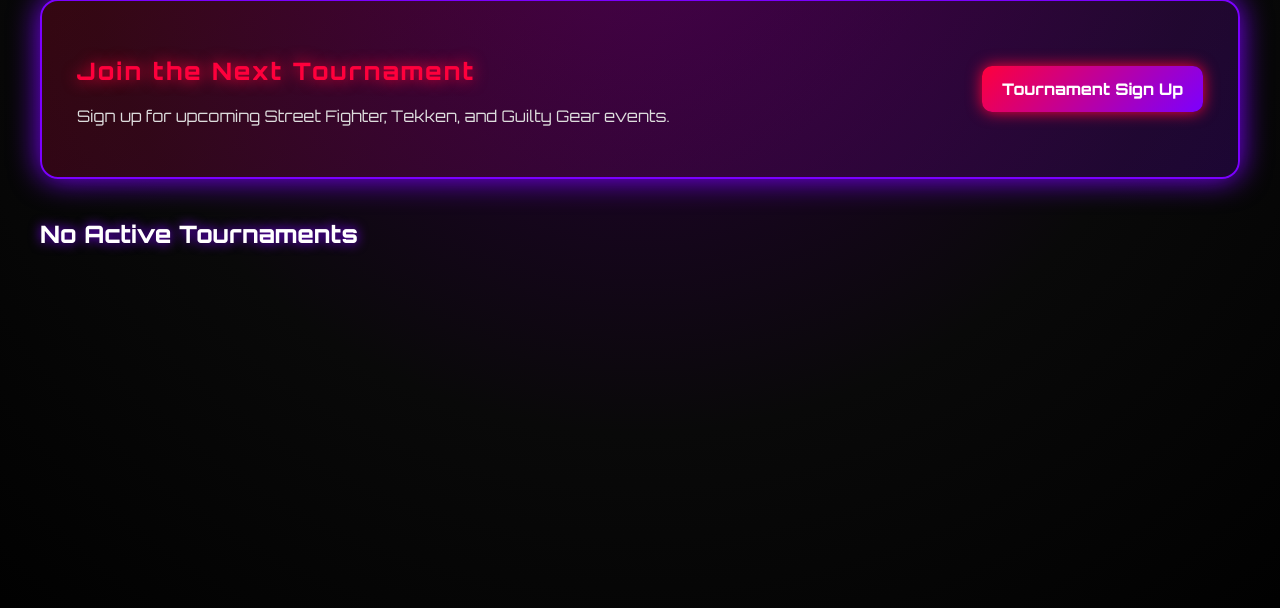
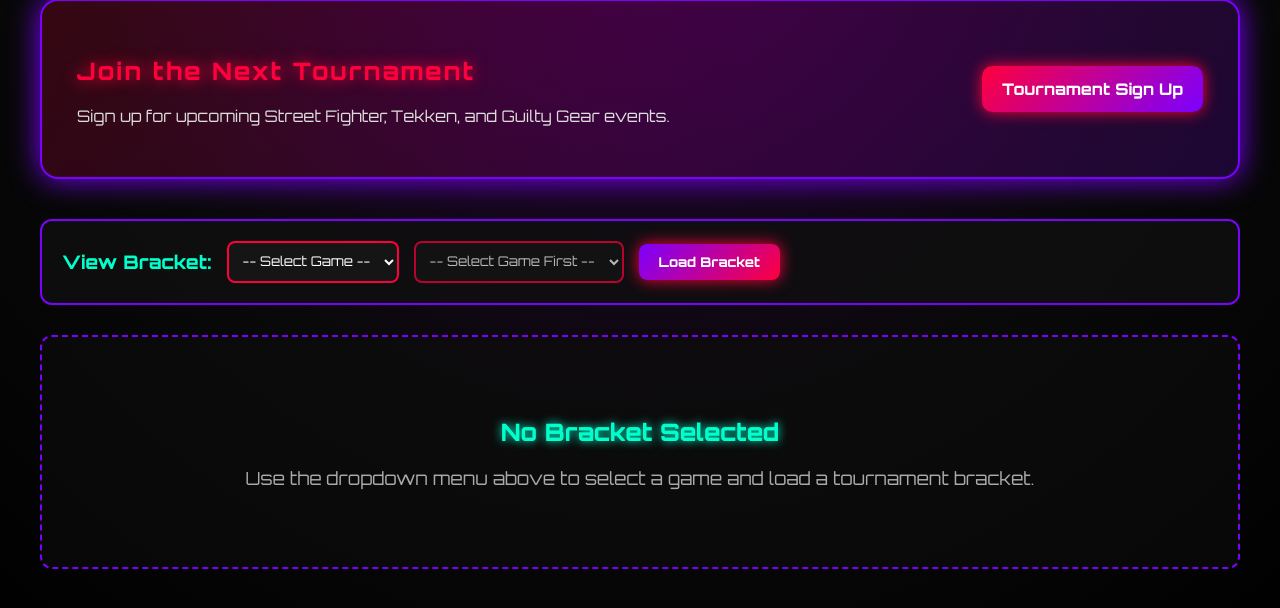
Before and after one commit to bbalamurali95/CSE-108, a Flask app: page /tournament in a window 1280 px wide. Shown: the part 130-738 px from the top of the page. Run offline with Flask 3, Linux system fonts and the light colour scheme.

Commit message:
updated tournament stuff

```diff
--- a/app.py
+++ b/app.py
@@ -290,7 +290,7 @@ def start_tournament():
     data = request.get_json()
     tournament = Tournament.query.get(data.get("tournament_id"))
 
-    players = tournament.pariticipants
+    players = tournament.participants
     random.shuffle(players)
     num_players = len(players)
 
--- a/static/script.js
+++ b/static/script.js
@@ -115,24 +115,6 @@ function joinTournament(event) {
     }
 }
 
-function startTournament(tournamentId) {
-    const xhttp = new XMLHttpRequest();
-    const body = {"tournament_id": tournamentId};
-
-    xhttp.open("POST", "/start_tournament", true);
-    xhttp.setRequestHeader("Content-Type", "application/json");
-    xhttp.send(JSON.stringify(body));
-
-    xhttp.onload = function() {
-        if (this.status === 200) {
-            alert("Tournament Started!");
-            window.location.reload();
-        } else {
-            alert("Error starting tournament.");
-        }
-    }
-}
-
 function filterTournaments() {
     const gameSelect = document.getElementById("gameSelect").value;
     const tourneySelect = document.getElementById("tournamentSelect");
@@ -158,6 +140,71 @@ function filterTournaments() {
             option.text = t.name;
             tourneySelect.appendChild(option);
         });
+    }
+}
+
+function filterAdminTournaments() {
+    const gameSelect = document.getElementById("adminGameSelect").value;
+    const tourneySelect = document.getElementById("adminTournamentSelect");
+
+    tourneySelect.innerHTML = "";
+
+    if (!gameSelect) {
+        tourneySelect.innerHTML = '<option value="">-- Select a Game First --</option>';
+        tourneySelect.disabled = true;
+        return;
+    }
+
+    const filtered = allTournaments.filter(t => t.game === gameSelect);
+
+    if (filtered.length === 0) {
+        tourneySelect.innerHTML = '<option value="">No tournaments found</option>';
+        tourneySelect.disabled = true;
+    } else {
+        tourneySelect.disabled = false;
+        tourneySelect.innerHTML = '<option value="">-- Choose Bracket to Start --</option>';
+        filtered.forEach(t => {
+            const option = document.createElement("option");
+            option.value = t.id;
+            option.text = t.name;
+            tourneySelect.appendChild(option);
+        });
+    }
+}
+
+function startAdminTournament() {
+    const tourneySelect = document.getElementById("adminTournamentSelect");
+    const tournamentId = tourneySelect.value;
+
+    if (!tournamentId) {
+        alert("Please select a valid tournament to start.");
+        return;
+    }
+
+    if (!confirm("Are you sure? This will lock registration and generate the bracket!")) {
+        return;
+    }
+
+    const xhttp = new XMLHttpRequest();
+    const body = {"tournament_id": tournamentId};
+
+    xhttp.open("POST", "/start_tournament", true);
+    xhttp.setRequestHeader("Content-Type", "application/json");
+    xhttp.send(JSON.stringify(body));
+
+    xhttp.onload = function() {
+        if (this.status === 200) {
+            alert("Tournament Started Successfully!");
+            // Instantly redirect the admin to view the bracket they just started!
+            window.location.href = "/tournament?id=" + tournamentId;
+        } else {
+            let errorMsg = "Error starting tournament.";
+            try {
+                const data = JSON.parse(this.responseText);
+                if (data.error) errorMsg = data.error;
+            } catch(e) {}
+            alert(errorMsg);
+        }
     }
 }
 
--- a/templates/tournament.html
+++ b/templates/tournament.html
@@ -34,11 +34,31 @@
             <a class="signup-big-button" href="{{url_for('t_register')}}">Tournament Sign Up</a>
         </section>
 
-        <section class=\"tournament-section\">
+        <section class="tournament-section">
+
+            <div class="bracket-selector" style="background: rgba(15, 15, 15, 0.8); padding: 20px; border: 2px solid #7b00ff; border-radius: 12px; margin-bottom: 30px; display: flex; gap: 15px; align-items: center; flex-wrap: wrap;">
+                <h3 style="margin: 0; color: #00ffcc;">View Bracket:</h3>
+
+                <select id="gameSelect" onchange="filterTournaments()" style="padding: 10px;">
+                    <option value="">-- Select Game --</option>
+                    <option value="Street Fighter">Street Fighter</option>
+                    <option value="Tekken">Tekken</option>
+                    <option value="Guilty Gear">Guilty Gear</option>
+                </select>
+
+                <select id="tournamentSelect" disabled style="padding: 10px; min-width: 200px;">
+                    <option value="">-- Select Game First --</option>
+                </select>
+
+                <button onclick="loadBracket()" style="padding: 10px 20px; background: linear-gradient(135deg, #7b00ff, #ff003c); color: white; border: none; border-radius: 8px; cursor: pointer; font-weight: bold;">Load Bracket</button>
+            </div>
+
             {% if active_tournament %}
                 <h2>{{ active_tournament.name }} ({{ active_tournament.game }})</h2>
 
+                {% if upper_matches|length > 0 %}
                     <div class="bracket-board">
+
                         <h3 class="bracket-title">Winners Bracket</h3>
 
                         <div class="grid-bracket {% if upper_matches|length <= 8 %}eight-man-grid{% endif %}">
@@ -129,7 +149,31 @@
                     </div>
 
                 {% else %}
-                <h2>No Active Tournaments</h2>
+                    <div class="pending-lobby" style="background: rgba(15, 15, 15, 0.8); border: 2px solid #00ffcc; border-radius: 12px; padding: 40px 20px; text-align: center; margin-top: 20px; box-shadow: 0 0 20px rgba(0, 255, 204, 0.2);">
+                        <h3 style="color: #00ffcc; text-shadow: 0 0 10px #00ffcc; font-size: 28px; margin-top: 0;">Bracket Pending</h3>
+                        <p style="color: #ddd; font-size: 16px;">Registration is currently open. Waiting for an admin to shuffle and start the bracket!</p>
+
+                        <h4 style="color: #ff003c; margin-top: 40px; font-size: 20px; border-bottom: 1px solid #333; padding-bottom: 10px; display: inline-block;">
+                            Registered Players ({{ active_tournament.participants|length }})
+                        </h4>
+
+                        <div style="display: flex; flex-wrap: wrap; gap: 15px; justify-content: center; margin-top: 20px; max-width: 800px; margin-left: auto; margin-right: auto;">
+                            {% for player in active_tournament.participants %}
+                                <div style="background: rgba(255, 0, 60, 0.15); border: 1px solid #ff003c; padding: 12px 25px; border-radius: 8px; color: white; font-weight: bold; box-shadow: 0 0 10px rgba(255, 0, 60, 0.3); letter-spacing: 1px;">
+                                    🎮 {{ player.username }}
+                                </div>
+                            {% else %}
+                                <p style="color: #888; font-style: italic; margin-top: 10px;">No players have joined yet. Be the first!</p>
+                            {% endfor %}
+                        </div>
+                    </div>
+                {% endif %}
+
+            {% else %}
+                <div style="text-align: center; padding: 60px 20px; background: rgba(15,15,15,0.5); border: 2px dashed #7b00ff; border-radius: 12px; margin-top: 20px;">
+                    <h2 style="color: #00ffcc; text-shadow: 0 0 10px #00ffcc;">No Bracket Selected</h2>
+                    <p style="color: #aaa; font-size: 18px;">Use the dropdown menu above to select a game and load a tournament bracket.</p>
+                </div>
             {% endif %}
 
             {% if is_admin %}
@@ -147,16 +191,50 @@
                         <button type="submit" style="margin-top: 10px;">Create Local Bracket</button>
                     </form>
 
-                    {% if active_tournament %}
-                        <div style="margin-top: 20px;">
-                            <button onclick="startTournament({{ active_tournament.id }})" style="background: linear-gradient(135deg, #00ffcc, #0099ff); color: black; box-shadow: 0 0 15px #00ffcc;">Shuffle & Start Tournament</button>
+                    <div style="margin-top: 35px; border-top: 2px dashed #ff003c; padding-top: 20px;">
+                        <h3 style="color: #00ffcc; margin-top: 0;">Start a Bracket</h3>
+                        <p style="color: #aaa; font-size: 14px; margin-bottom: 15px;">Warning: Starting a bracket locks registration and generates the matches.</p>
+
+                        <div style="display: flex; gap: 15px; align-items: center; flex-wrap: wrap;">
+                            <select id="adminGameSelect" onchange="filterAdminTournaments()" style="padding: 10px;">
+                                <option value="">-- Select Game --</option>
+                                <option value="Street Fighter">Street Fighter</option>
+                                <option value="Tekken">Tekken</option>
+                                <option value="Guilty Gear">Guilty Gear</option>
+                            </select>
+
+                            <select id="adminTournamentSelect" disabled style="padding: 10px; min-width: 200px;">
+                                <option value="">-- Select Game First --</option>
+                            </select>
+
+                            <button type="button" onclick="startAdminTournament()" style="background: linear-gradient(135deg, #00ffcc, #0099ff); color: black; box-shadow: 0 0 15px #00ffcc; padding: 10px 20px; border: none; border-radius: 8px; font-weight: bold; cursor: pointer;">
+                                Shuffle & Start
+                            </button>
                         </div>
-                    {% endif %}
+                    </div>
                 </div>
             {% endif %}
         </section>
     </main>
 
     <script src="static/script.js"></script>
+    <script>
+        // Pass the database list to Javascript
+        const allTournaments = [
+            {% for t in all_tournaments %}
+                { id: {{ t.id }}, name: "{{ t.name }}", game: "{{ t.game }}" },
+            {% endfor %}
+        ];
+
+        // Reload the page with the requested ID in the URL
+        function loadBracket() {
+            const tourneyId = document.getElementById("tournamentSelect").value;
+            if (tourneyId) {
+                window.location.href = "/tournament?id=" + tourneyId;
+            } else {
+                alert("Please select a tournament to view.");
+            }
+        }
+    </script>
 </body>
 </html>
```
Lines whose indentation alone changed are shown as unchanged.
